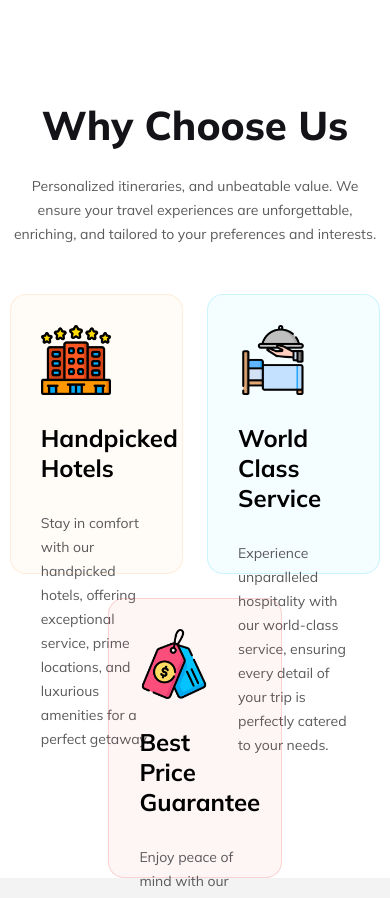
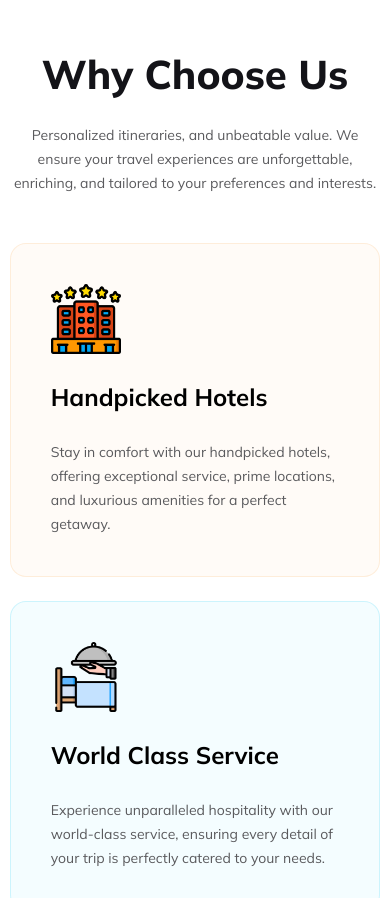
Before and after one commit to Nayeem-33/hero-travel-practice, a plain HTML site: page index.html in a window 390 px wide. Shown: the part 4420-5318 px from the top of the page. Drawn offline with Linux system fonts and the light colour scheme.

Commit message:
Why Choose Us mobile responsive

```diff
--- a/styles/style.css
+++ b/styles/style.css
@@ -246,9 +246,6 @@ button{
 /* Why Choose Us Styles */
 .wcu-main-div{
     margin-top: 7.6rem;
-    /* display: flex; */
-    /* flex-direction: column; */
-    /* gap: 4.8rem; */
 }
 .wcu-text-div{
     /* border: 2px solid red; */
@@ -277,9 +274,8 @@ button{
     flex-direction: column;
     gap: 2.8rem;
     border-radius: 1.6rem;
-    padding: 3rem;
+    padding: 4rem;
     width: calc((100% - 2.4rem) / 2);
-    height: 28rem;
 }
 .hotel{
     background-color: rgba(251, 181, 99, 0.05);
@@ -424,5 +420,13 @@ button{
     .cyd-text{
         width: 100%;
     }
-
+    .wcu-main-div{
+        margin-top: 2.5rem;
+    }
+    .wcu-card-div-r1, .wcu-card-div-r1{
+        flex-direction: column;
+    }
+    .card-div{
+        width: 100%;
+    }
 }
```
